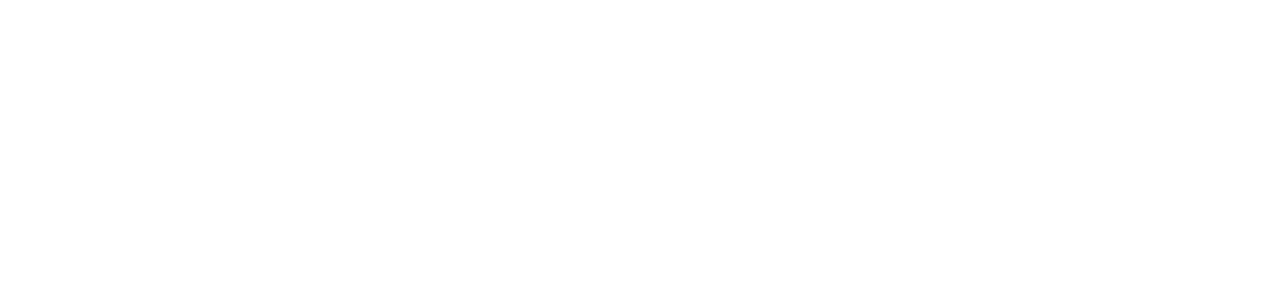
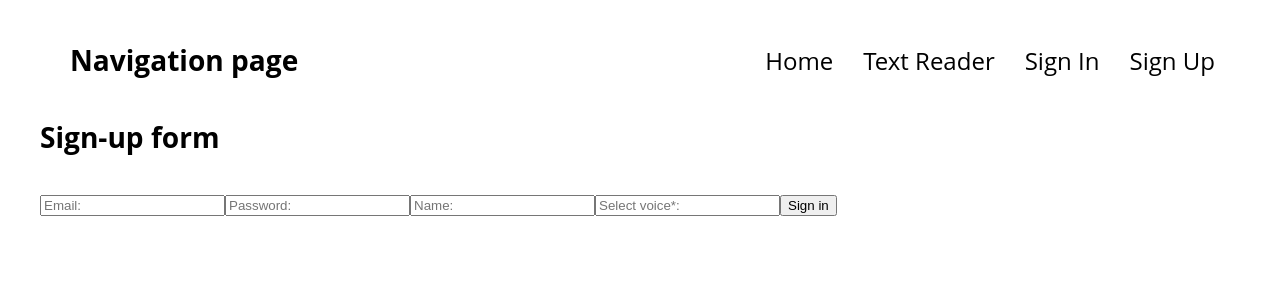
Before and after one commit to ikromshi/voiceful, a React (Create React App) app in the folder frontend/: page /sign-up in a window 1280 px wide. Before the commit this address had no page. Shown: the top 300 px of the page. Built offline with nearby package versions, Linux system fonts and the light colour scheme.

Commit message:
separated sign-in and sign-up routes

```diff
--- a/frontend/src/App.tsx
+++ b/frontend/src/App.tsx
@@ -3,7 +3,9 @@
 import ProfileRoute from './routes/profile/profile.route';
 import Navigation from './routes/navigation/navigation';
 import TextToSpeech from './routes/text-to-speech/text-to-speech';
-import Authentication from './routes/authentication/authentication';
+import SignIn from './routes/authentication/sign-in';
+import SignUp from './routes/authentication/sign-up';
+
 
 
 function App() {
@@ -13,7 +15,8 @@
           <Route path="/" element={<Navigation />}>
             <Route index element={<Index />}/>
             <Route path="text-reader" element={<TextToSpeech />} />
-            <Route path="auth" element={<Authentication />} />
+            <Route path="sign-in" element={<SignIn />} />
+            <Route path="sign-up" element={<SignUp />} />
             <Route path="profile" element={<ProfileRoute />}/>
           </ Route>
         </Routes>
--- a/frontend/src/components/sign-in-form/sign-in.tsx
+++ b/frontend/src/components/sign-in-form/sign-in-form.tsx
@@ -1,8 +1,9 @@
 import axios from "axios";
 import { FormEvent, useState, useContext } from "react"
 import { UserContext } from "../../contexts/user.context";
+import "./sign-in-form.css";
 
-const SignIn = () => {
+const SignInForm = () => {
   const { setCurrentUser } = useContext(UserContext);
   const [signInForm, setSignInForm] = useState({email: "", password: ""});
 
@@ -50,4 +51,4 @@
   )
 }
 
-export default SignIn;
+export default SignInForm;
--- a/frontend/src/components/sign-up-form/sign-up.tsx
+++ b/frontend/src/components/sign-up-form/sign-up-form.tsx
@@ -1,9 +1,9 @@
 import axios from "axios";
 import { FormEvent, useContext, useState } from "react"
 import { UserContext } from "../../contexts/user.context";
-import "./sign-up.css";
+import "./sign-up-form.css";
 
-const SignUp = () => {
+const SignUpForm = () => {
   const { setCurrentUser } = useContext(UserContext);
   const [signUpForm, setSignUpForm] = useState({email: "", password: "", name: "", voice: ""});
 
@@ -66,4 +66,4 @@
   )
 }
 
-export default SignUp;
+export default SignUpForm;
--- a/frontend/src/routes/authentication/authentication.tsx
+++ /dev/null
@@ -1,14 +0,0 @@
-import SignIn from "../../components/sign-in-form/sign-in";
-import SignUp from "../../components/sign-up-form/sign-up";
-import "./authentication.css";
-
-const Authentication = () => {
-  return (
-    <div className="authentication">
-      <SignIn />
-      <SignUp />
-    </div >
-  )
-}
-
-export default Authentication;
--- /dev/null
+++ b/frontend/src/routes/authentication/sign-in.tsx
@@ -0,0 +1,9 @@
+import SignInForm from "../../components/sign-in-form/sign-in-form"
+
+const SignIn = () => {
+  return (
+    <SignInForm />
+  )
+}
+
+export default SignIn;
--- /dev/null
+++ b/frontend/src/routes/authentication/sign-up.tsx
@@ -0,0 +1,9 @@
+import SignUpForm from "../../components/sign-up-form/sign-up-form"
+
+const SignUp = () => {
+  return (
+    <SignUpForm />
+  )
+}
+
+export default SignUp;
--- a/frontend/src/routes/navigation/navigation.tsx
+++ b/frontend/src/routes/navigation/navigation.tsx
@@ -30,7 +30,8 @@
           <Link className="nav-link" to="/text-reader">Text Reader</Link>
           {!currentUser ?
             <Fragment>
-              <Link className="nav-link" to="/auth">Sign-in/Sign-up</Link>
+              <Link className="nav-link" to="/sign-in">Sign In</Link>
+              <Link className="nav-link" to="/sign-up">Sign Up</Link>
             </Fragment> :
             <Fragment>
               <Link className="nav-link" to="/profile">Profile</Link>
```
Also changed, not shown: frontend/src/components/sign-in-form/sign-in-form.css (renamed from frontend/src/components/sign-in-form/sign-in.css), frontend/src/components/sign-up-form/sign-up-form.css (renamed from frontend/src/components/sign-up-form/sign-up.css).
